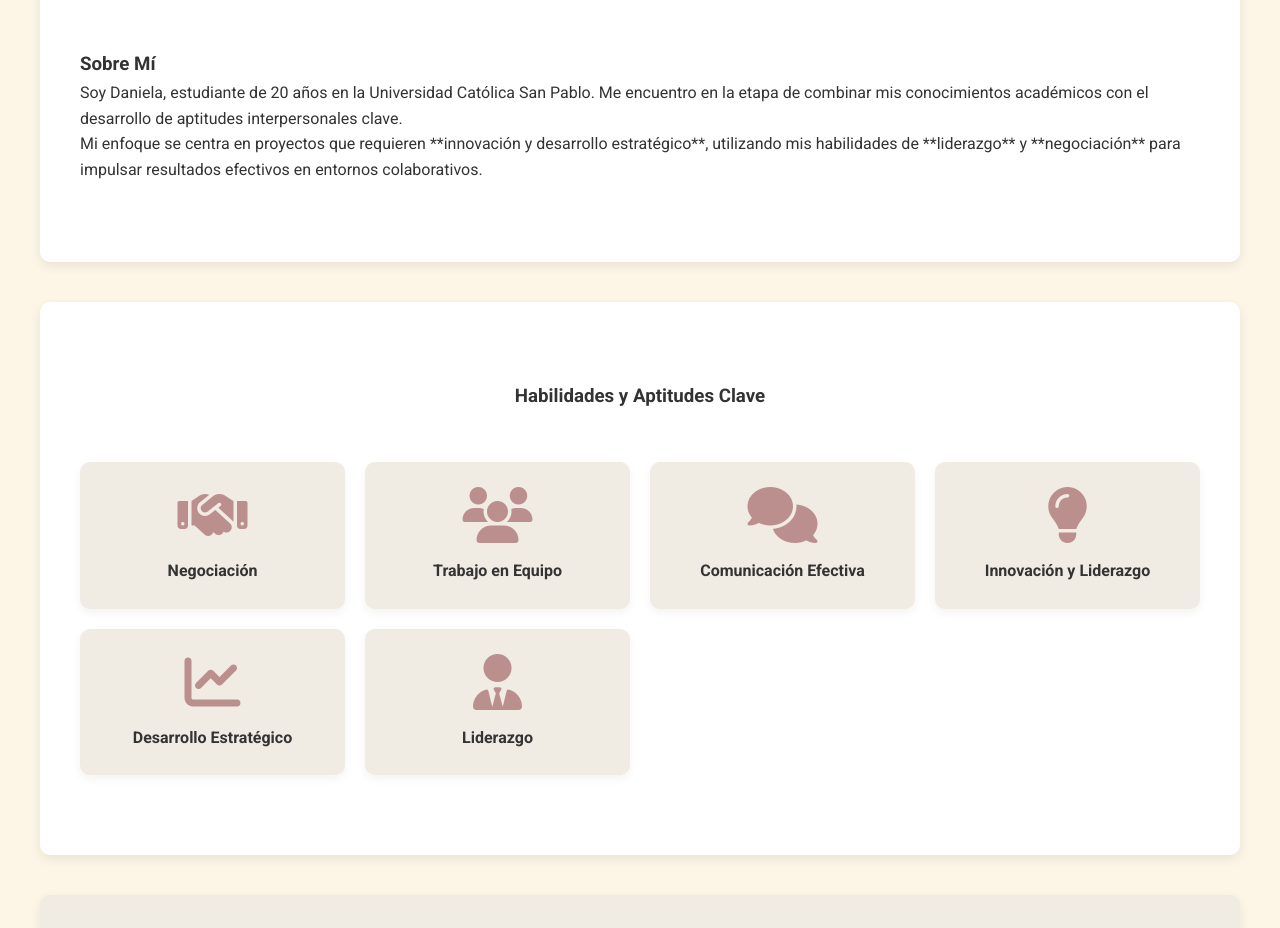
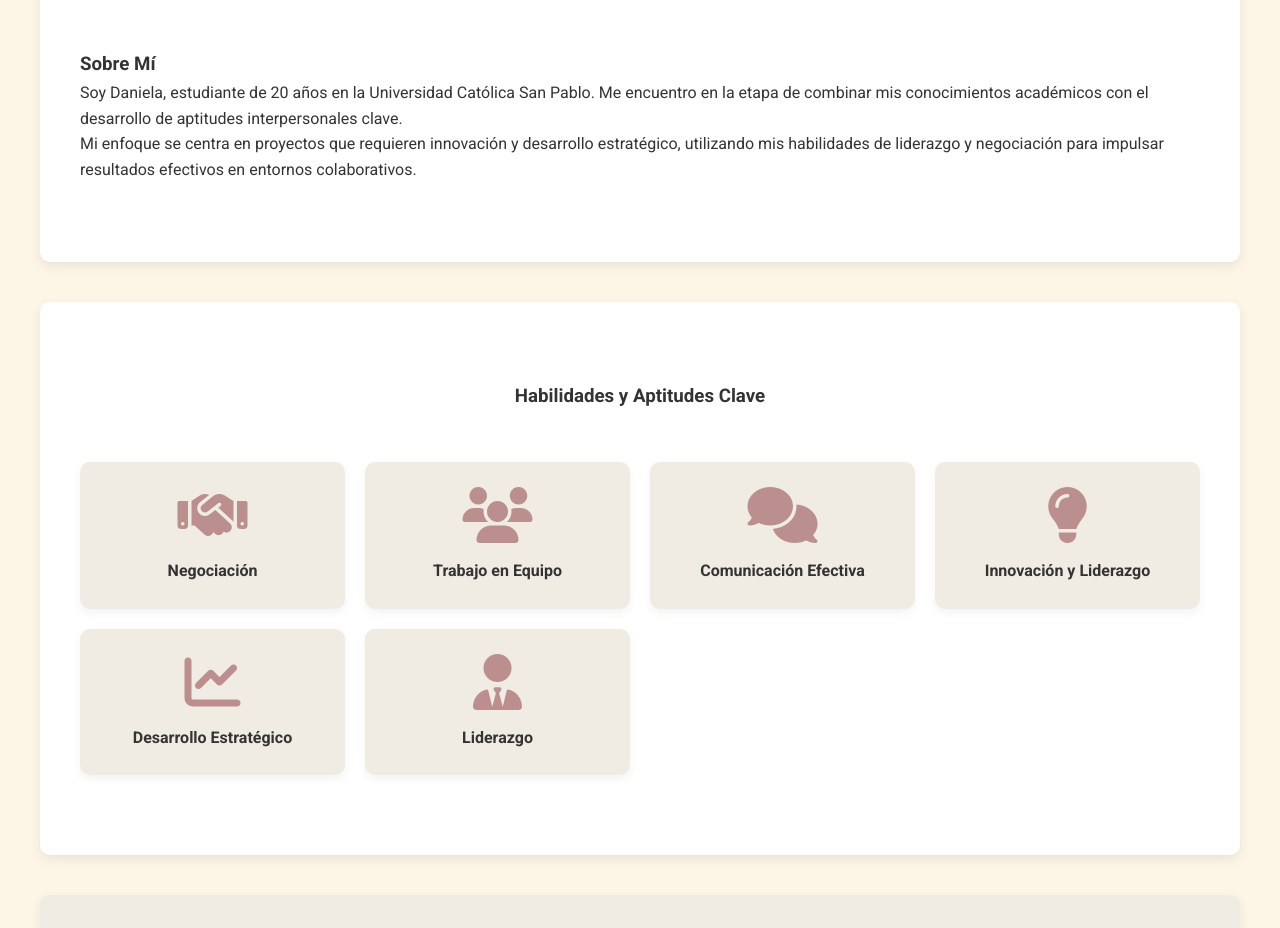
Before and after one commit to danielavegab/danielavegab.github.io, a plain HTML site: page index.html in a window 1280 px wide. Shown: the part 860-1788 px from the top of the page. Drawn offline with Linux system fonts and the light colour scheme.

```diff
--- a/index.html
+++ b/index.html
@@ -33,7 +33,7 @@
     <section id="sobre-mi">
         <h3>Sobre Mí</h3>
         <p>Soy Daniela, estudiante de 20 años en la Universidad Católica San Pablo. Me encuentro en la etapa de combinar mis conocimientos académicos con el desarrollo de aptitudes interpersonales clave.</p>
-        <p>Mi enfoque se centra en proyectos que requieren **innovación y desarrollo estratégico**, utilizando mis habilidades de **liderazgo** y **negociación** para impulsar resultados efectivos en entornos colaborativos.</p>
+        <p>Mi enfoque se centra en proyectos que requieren innovación y desarrollo estratégico, utilizando mis habilidades de liderazgo y negociación para impulsar resultados efectivos en entornos colaborativos.</p>
     </section>
 
     <section id="habilidades">
```
